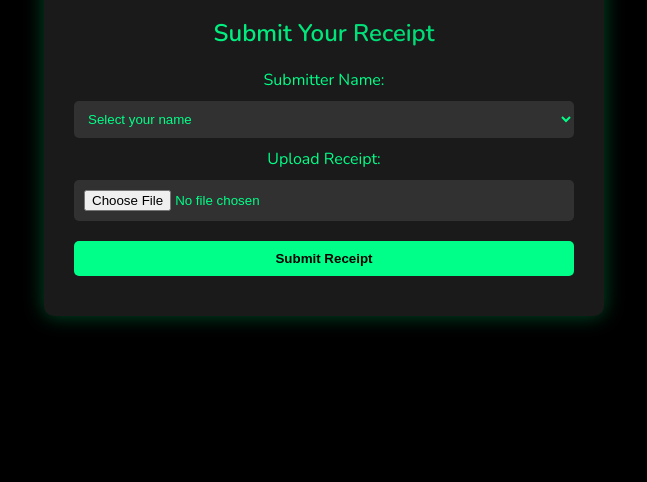
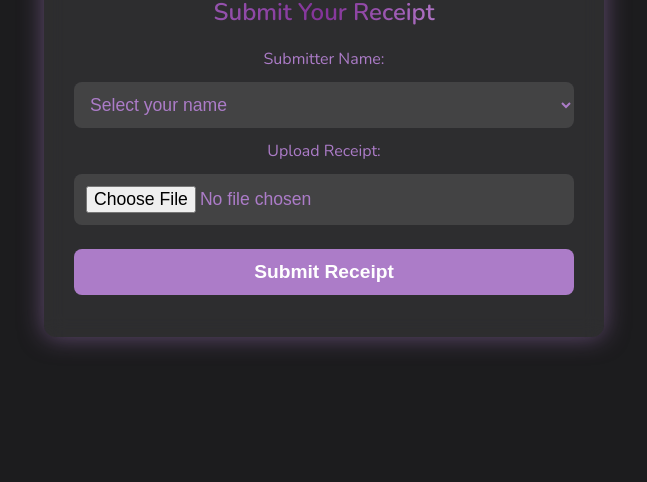
Before and after one commit to alinganil/ReceiptTracker, a plain HTML site: page index.html in a window 1280 px wide. Shown: the part 318-800 px from the top of the page, without its empty margins (316-963 px from the left). Drawn offline with nearby package versions, Linux system fonts and the light colour scheme.

Commit message:
Update index.html

```diff
--- a/index.html
+++ b/index.html
@@ -9,8 +9,8 @@
     <style>
         body {
             font-family: 'Nunito', sans-serif;
-            background-color: #000; /* Pitch black background */
-            color: #00ff88; /* Green text color */
+            background-color: #1C1C1E; /* Darker pitch-black background for a modern look */
+            color: #AC7CC8; /* ACU Purple */
             display: flex;
             justify-content: center;
             align-items: center;
@@ -20,23 +20,25 @@
         }
 
         form {
-            background-color: rgba(255, 255, 255, 0.1); /* Slight transparency for form background */
+            background-color: rgba(255, 255, 255, 0.08); /* Subtle transparency for form background */
             padding: 30px;
-            border-radius: 10px;
-            box-shadow: 0 0 20px rgba(0, 255, 136, 0.3); /* Green shadow */
+            border-radius: 12px;
+            box-shadow: 0 0 25px rgba(172, 124, 200, 0.5); /* ACU Purple glow */
             width: 100%;
             max-width: 500px;
             text-align: center;
+            backdrop-filter: blur(10px); /* Slight glass effect */
         }
 
         input, select, button {
-            margin: 10px 0;
-            padding: 10px;
+            margin: 12px 0;
+            padding: 12px;
             width: 100%;
             box-sizing: border-box;
             border: none;
-            border-radius: 5px;
-            color: #00ff88;
+            border-radius: 8px;
+            color: #AC7CC8;
+            font-size: 1.1rem;
         }
 
         input, select {
@@ -44,27 +46,30 @@
         }
 
         button {
-            background-color: #00ff88;
-            color: #000;
+            background-color: #AC7CC8;
+            color: #fff;
             cursor: pointer;
             font-weight: bold;
-            transition: background-color 0.3s ease-in-out;
+            font-size: 1.2rem;
+            transition: background-color 0.3s ease-in-out, transform 0.3s ease-in-out;
         }
 
         button:hover {
-            background-color: #00cc6e;
+            background-color: #833399;
+            transform: scale(1.05); /* Slight zoom-in effect on hover */
         }
 
         label {
-            color: #00ff88;
+            color: #AC7CC8;
+            font-size: 1rem;
         }
 
         h2, h3 {
-            color: #00ff88;
-            background: linear-gradient(to right, #00ff88, #00cc6e);
+            color: #AC7CC8;
+            background: linear-gradient(90deg, #AC7CC8, #833399, #E4C1F9);
             -webkit-background-clip: text;
             color: transparent;
-            animation: gradient 2s ease infinite;
+            animation: gradient 3s ease infinite;
         }
 
         img {
```
